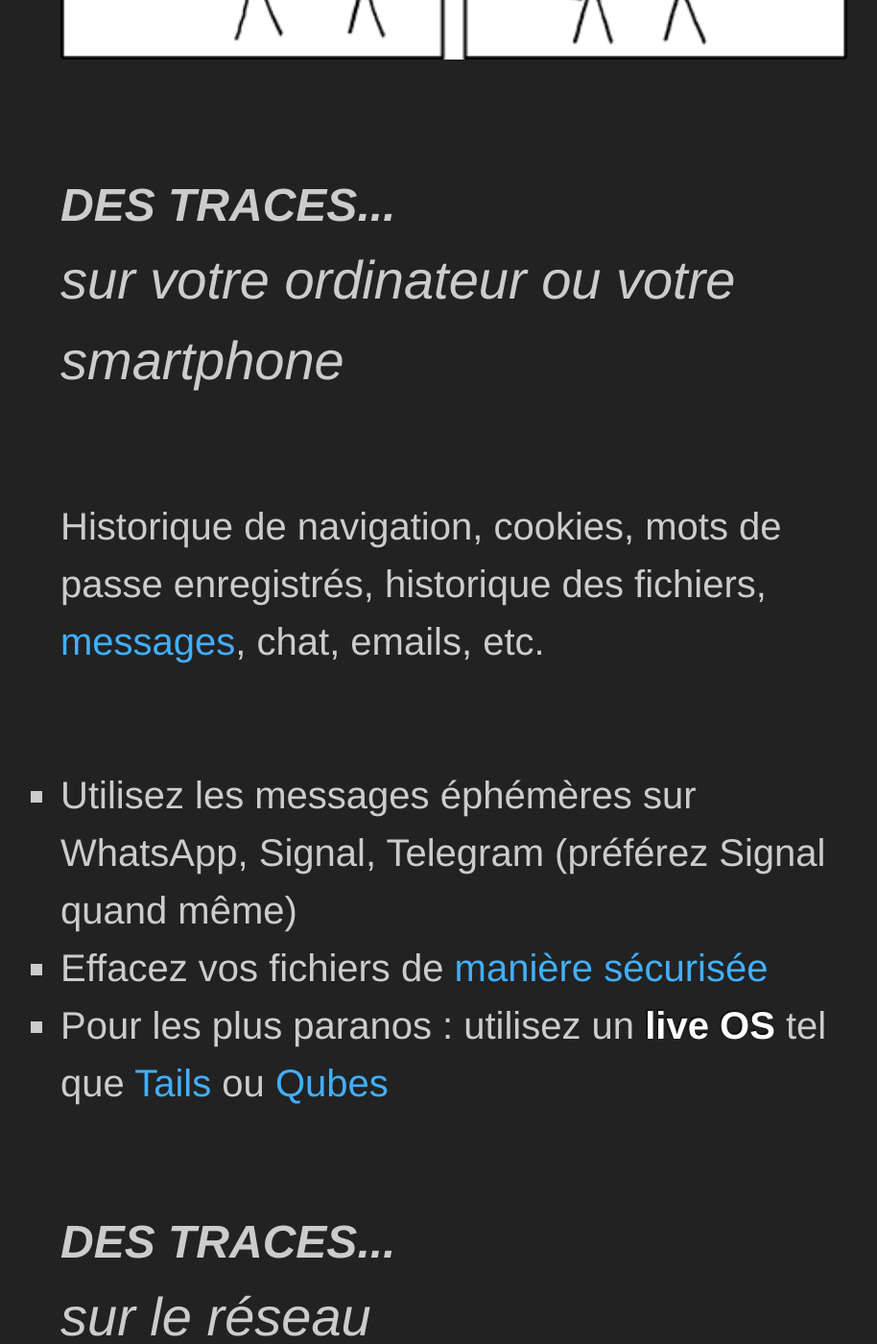
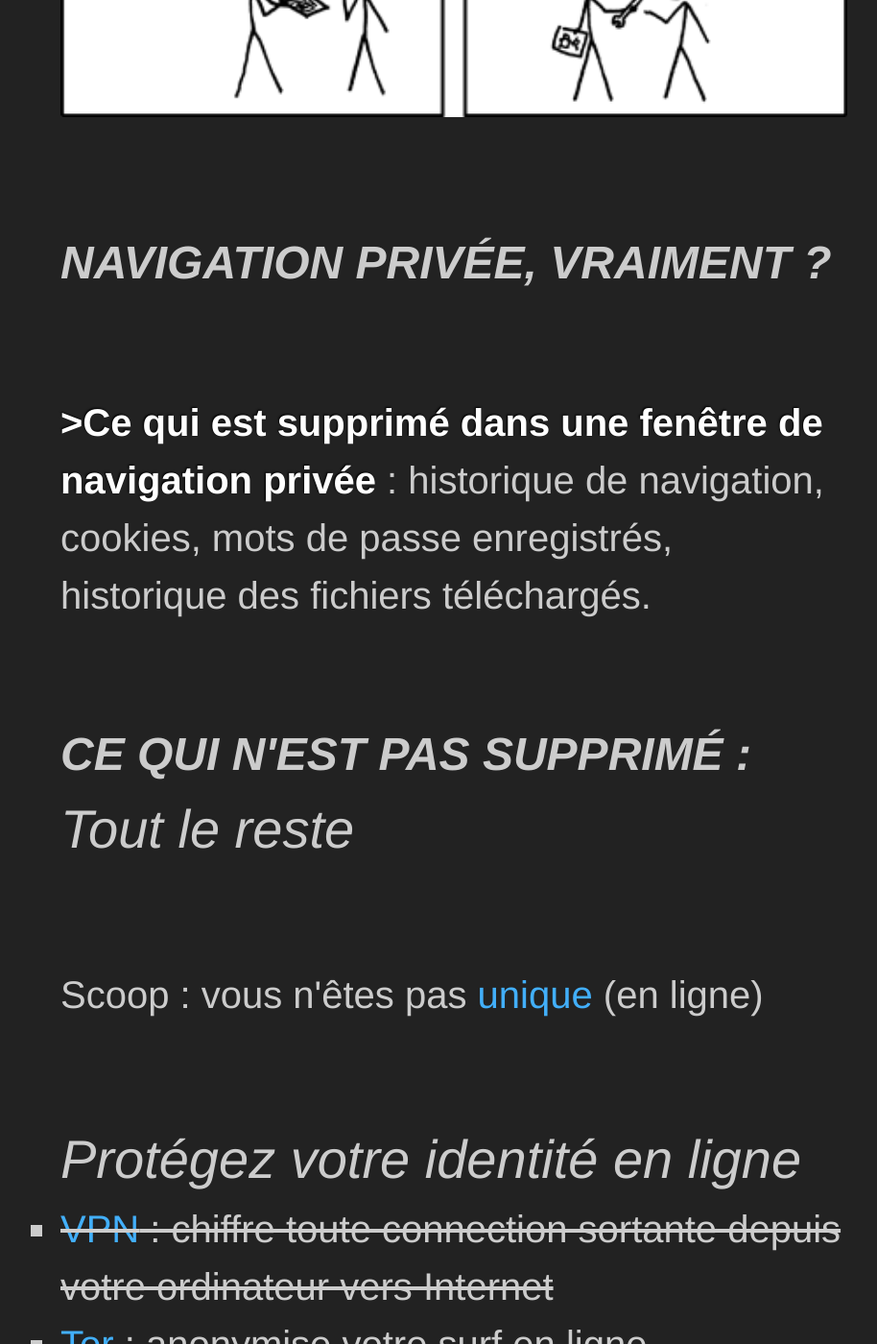
Before and after one commit to Nothing2Hide/slides, a Jekyll site: the page built from conference-secu-intro.html, in a window 1280 px wide and 1400 px high, scrolled down 5523 px. Shown: the whole window at 96% size, without its empty margins (167-1081 px from the left). Built offline with Jekyll 4.4.1, drawn with Linux system fonts in a browser that asks for light colours; some of the changed text lies outside the part shown.

Commit message:
Conference secu content update

```diff
--- a/conference-secu-intro.html
+++ b/conference-secu-intro.html
@@ -105,7 +105,8 @@
   </div>
 
  <div id="chiffrement" class="step"  data-x="3300" data-y="3625" data-z="-1000" data-rotate="90" data-scale="1">
-	<p><strong>Chiffrez</strong> vos données sur votre disque dur, clés USB, dans le cloud chez Apple, Google ou Dropbox <small>avec PGP, BitLocker, <a href="https://nothing2hide.org/slides/atelier-data.html#/1/4">VeraCrypt</a>, FileVault, <a href="https://cryptomator.org/">Cryptomator</a></small></p>
+	<p><strong>Chiffrez</strong> vos données sur votre disque dur, clés USB, dans les clouds de Microsoft ou Google <small>avec PGP, BitLocker, <a href="https://nothing2hide.org/slides/atelier-data.html#/1/4">VeraCrypt</a>, FileVault, <a href="https://cryptomator.org/">Cryptomator</a></small>. Ou utilisez <a href="https://proton.me/fr/drive">Proton drive</a>
+	.</p>
 	  <!-- démo : prise de contrôle d'un windows ou linux non chiffré avec boot usb GP -->
 </div>
 
@@ -120,7 +121,7 @@
 -->
 <div id="passwords" class="step" data-x="-2700" data-y="2700" data-z="-500" data-rotate="0" data-scale="2">
 <h1><strike>Mots de passe</strike></h1>
-    <p>Votre mot de passe est-il vraiment robuste ? Qui veut <a href="http://howsecureismypassword.net">essayer</a> ?</p>
+    <p>Votre mot de passe est-il vraiment robuste ? Qui veut <a href="https://nothing2hide.org/fr/verifier-la-robustesse-de-votre-mot-de-passe/">essayer</a> ?</p>
 </div>
 
 <div id="passphrases" class="step"  data-x="-1500" data-y="4200" data-z="2000" data-rotate="90" data-scale="2">
@@ -155,21 +156,11 @@
 -->
 
 <div id="traceordi" class="step" data-x="1000" data-y="0" data-z="-1000" data-rotate="0" data-scale="2">
-  <h1>Des traces...</h1>
-  <h2>sur votre ordinateur ou votre smartphone</h2>
+  <h1>Navigation privée, vraiment ?</h1>
 </div>
 
 <div id="traceordi-liste" class="step" data-x="1730" data-y="-2100" data-z="-500" data-rotate="-90" data-scale="2">
-  <p>Historique de navigation, cookies, mots de passe enregistrés, historique des fichiers, <a href="https://www.lepoint.fr/politique/la-note-judiciaire-secrete-transmise-par-urvoas-a-solere-13-12-2017-2179219_20.php#11">messages</a>, chat, emails, etc.</p>
-</div>
-
-
-<div id="erasingsolutions" class="step"  data-x="1730" data-y="-5000" data-z="-500" data-rotate="-90" data-scale="2">
-  <ul>
-    <li>Utilisez les messages éphémères sur WhatsApp, Signal, Telegram (préférez Signal quand même)</li>
-    <li>Effacez vos fichiers de <a href="https://nothing2hide.org/slides/atelier-data.html#/2/1">manière sécurisée</a></li>
-    <li>Pour les plus paranos : utilisez un <strong>live OS</strong> tel que <a href="https://tails.boum.org/">Tails</a> ou <a href="https://www.qubes-os.org/">Qubes</a></li>
-  </ul>
+  <p><strong>>Ce qui est supprimé dans une fenêtre de navigation privée</strong> :  historique de navigation, cookies, mots de passe enregistrés, historique des fichiers téléchargés.</p>
 </div>
 
 
@@ -182,12 +173,8 @@
 -->
 
 <div id="badwifi1" class="step" data-x="3900" data-y="-2500" data-rotate="0" data-scale="2">
-  <h1>Des traces...</h1>
-  <h2>sur le réseau</h2>
-</div>
-
-<div id="wifiiphone" class="step" data-x="6000" data-y="-2500" data-scale="1">
-  <img src="{{site.url}}{{site.baseurl}}/assets/i/wifiiphone1.png" alt="analyse wifi ipone">
+  <h1>Ce qui n'est pas supprimé : </h1>
+  <h2>Tout le reste</h2>
 </div>
 
 <div id="amiuniq" class="step" data-x="7000" data-y="-3500" data-z="1" data-scale="2">
@@ -196,11 +183,10 @@
 
 
 <div id="solutions" class="step" data-x="6000" data-y="-1700" data-z="0" data-scale="1">
-<h2>Protégez vos communications</h2>
+<h2>Protégez votre identité en ligne</h2>
 <ul>
-	<li><a href="http://nothing2hide.org/slides/atelier-navigation.html#/3">https</a> : chiffre votre traffic internet <em>si le site web visité le propose</em></li>
+	<li><strike><a href="https://nothing2hide.org/wiki/doku.php?id=protectionnumerique:vpn">VPN</a> : chiffre toute connection sortante depuis votre ordinateur vers Internet</strike></li>
 	<li><a href="http://torproject.org">Tor</a> : anonymise votre surf en ligne. Anonymisation et chiffrement sont deux choses différentes</li>
-	<li><a href="https://nothing2hide.org/wiki/doku.php?id=protectionnumerique:vpn">VPN</a> : chiffre toute connection sortante depuis votre ordinateur vers Internet</li>
 </ul>
 </div>
 
@@ -211,8 +197,8 @@
 5. Téléphone portables - quels signaux emet-il ? GP
 10 mn
 
-*********
--->
+
+
 
 <div id="cellphone" class="step" data-x="4500" data-y="1200" data-rotate="-90" data-z="-1000" data-scale="2">
     <h1>Spyphones</h1>
```
Also changed, not shown: other parts of conference-secu-intro.html (+2 -1 lines).
